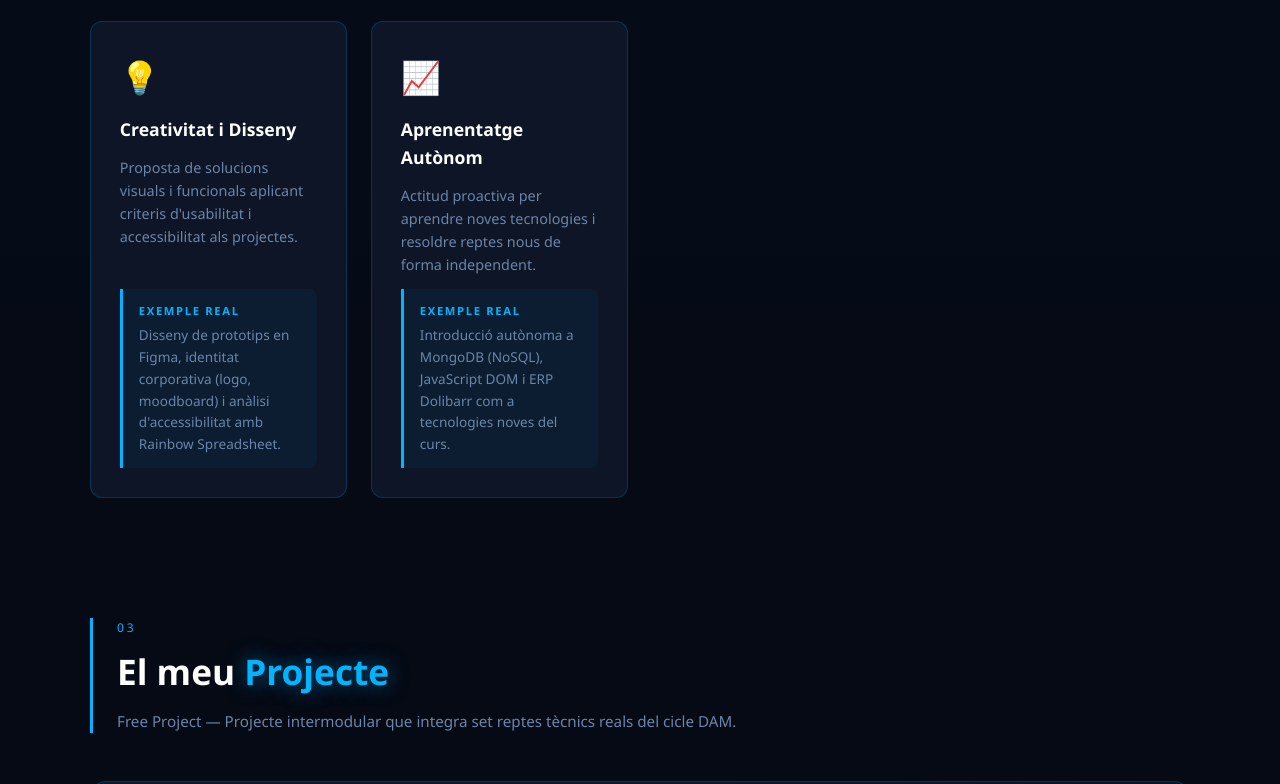
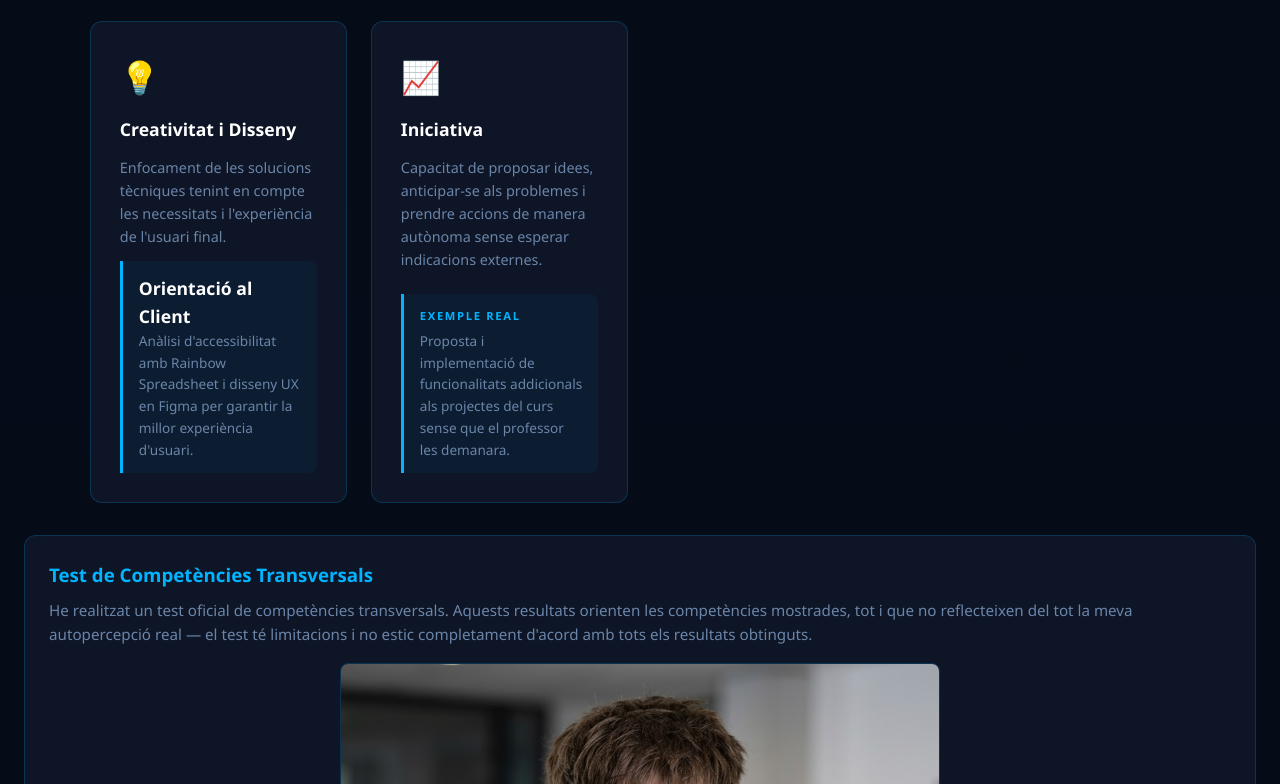
Before and after one commit to dplyvun2526/PortfolioDenysPlyvun, a plain HTML site: page index.html in a window 1280 px wide. Shown: the part 2876-3660 px from the top of the page. Drawn offline with Linux system fonts and the light colour scheme.

Commit message:
Actualitzar competències transversals i afegir imatge test

```diff
--- a/index.html
+++ b/index.html
@@ -457,29 +457,30 @@
         <div class="card">
           <div class="card-icon">💡</div>
           <h3>Creativitat i Disseny</h3>
-          <p>Proposta de solucions visuals i funcionals aplicant criteris d'usabilitat i accessibilitat als projectes.</p>
+          <p>Enfocament de les solucions tècniques tenint en compte les necessitats i l'experiència de l'usuari final.</p>
           <div class="example-box">
-            <span class="example-label">Exemple real</span>
-            <p>Disseny de prototips en Figma, identitat corporativa (logo, moodboard) i anàlisi d'accessibilitat amb Rainbow Spreadsheet.</p>
+<h3>Orientació al Client</h3>            <p>Anàlisi d'accessibilitat amb Rainbow Spreadsheet i disseny UX en Figma per garantir la millor experiència d'usuari.</p>
           </div>
         </div>
 
         <div class="card">
           <div class="card-icon">📈</div>
-          <h3>Aprenentatge Autònom</h3>
-          <p>Actitud proactiva per aprendre noves tecnologies i resoldre reptes nous de forma independent.</p>
+          <h3>Iniciativa</h3>
+          <p>Capacitat de proposar idees, anticipar-se als problemes i prendre accions de manera autònoma sense esperar indicacions externes.</p>
           <div class="example-box">
             <span class="example-label">Exemple real</span>
-            <p>Introducció autònoma a MongoDB (NoSQL), JavaScript DOM i ERP Dolibarr com a tecnologies noves del curs.</p>
+            <p>Proposta i implementació de funcionalitats addicionals als projectes del curs sense que el professor les demanara.</p>
           </div>
         </div>
 
       </div>
-    </section>
 
-    <!-- PROJECTE -->
-    <section class="section" id="projecte">
-      <div class="section-header">
+       <!-- TEST COMPETÈNCIES -->   <div class="test-result-box" style="margin-top:2rem;padding:1.5rem;background:var(--bg-card);border-radius:12px;border:1px solid var(--border);">     <h3 style="color:var(--blue-primary);margin-bottom:0.5rem;">Test de Competències Transversals</h3>     <p style="color:var(--text-muted);margin-bottom:1rem;font-size:0.95rem;">He realitzat un test oficial de competències transversals. Aquests resultats orienten les competències mostrades, tot i que no reflecteixen del tot la meva autopercepció real — el test té limitacions i no estic completament d'acord amb tots els resultats obtinguts.</p>     <img src="Foto.jpeg" alt="Resultats test de competències transversals" style="width:100%;max-width:600px;border-radius:8px;display:block;margin:0 auto;border:1px solid var(--border);" />   </div>    <!-- PROJECTE -->
+
+</section>
+
+<section class="section" id="projecte">
+  <div class="section-header">
         <span class="section-number">03</span>
         <h2>El meu <span class="highlight">Projecte</span></h2>
         <p class="section-desc">Free Project — Projecte intermodular que integra set reptes tècnics reals del cicle DAM.</p>
```
